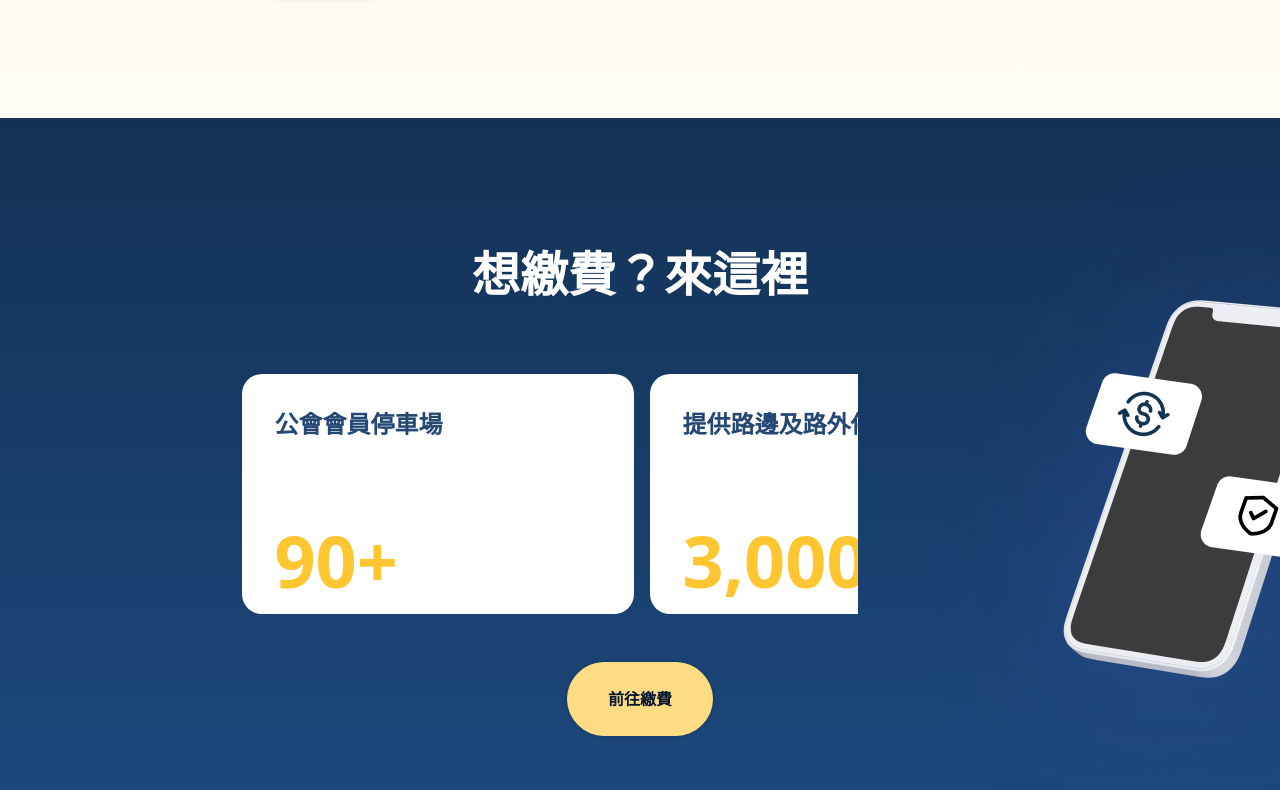
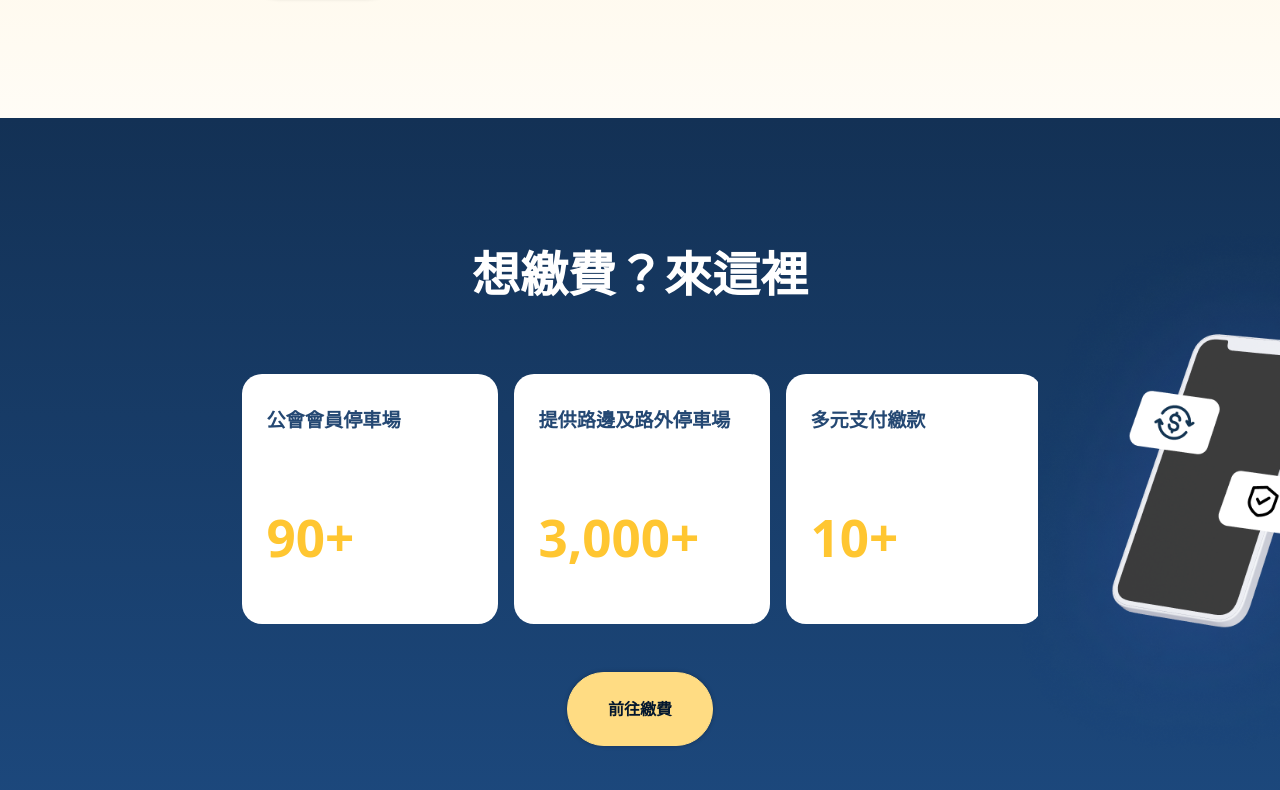
Before and after one commit to mitwitCTC/taipeiparking, a Vue app: page / in a window 1280 px wide. Shown: the part 1570-2360 px from the top of the page. Built offline with nearby package versions, Linux system fonts and the light colour scheme; no server answers.

Commit message:
feat: Modify tem-pay in index

```diff
--- a/src/components/index/PayBill.vue
+++ b/src/components/index/PayBill.vue
@@ -16,12 +16,12 @@
       />
       <ul class="d-flex justify-content-between p-0 pay-list">
         <li class="pay-item bg-white col-3">
-          <p class="text-navy03 fs-xl2 fw-bold text-start mb-16">
+          <p class="text-navy03 fw-bold text-start mb-16">
             {{ $t("pages.index.payBill.des1") }}
           </p>
-          <p class="text-yellow05 fs-xl8 fw-bold text-start">
+          <p class="text-yellow05 fw-bold text-start">
             <vue-count-to
-              class="text-yellow05 fs-xl8 fw-bold text-start"
+              class="text-yellow05 fw-bold text-start"
               :start-val="0"
               :end-val="90"
               :duration="2000"
@@ -31,12 +31,12 @@
           </p>
         </li>
         <li class="pay-item bg-white col-3">
-          <p class="text-navy03 fs-xl2 fw-bold text-start mb-16">
+          <p class="text-navy03 fw-bold text-start mb-16">
             {{ $t("pages.index.payBill.des2") }}
           </p>
-          <p class="text-yellow05 fs-xl8 fw-bold text-start">
+          <p class="text-yellow05 fw-bold text-start">
             <vue-count-to
-              class="text-yellow05 fs-xl8 fw-bold text-start"
+              class="text-yellow05 fw-bold text-start"
               :start-val="0"
               :end-val="3000"
               :duration="5000"
@@ -46,12 +46,12 @@
           </p>
         </li>
         <li class="pay-item bg-white col-3">
-          <p class="text-navy03 fs-xl2 fw-bold text-start mb-16">
+          <p class="text-navy03 fw-bold text-start mb-16">
             {{ $t("pages.index.payBill.des3") }}
           </p>
-          <p class="text-yellow05 fs-xl8 fw-bold text-start">
+          <p class="text-yellow05 fw-bold text-start">
             <vue-count-to
-              class="text-yellow05 fs-xl8 fw-bold text-start"
+              class="text-yellow05 fw-bold text-start"
               :start-val="0"
               :end-val="10"
               :duration="1000"
@@ -85,8 +85,11 @@
 
 .bg-desktop {
   position: absolute;
-  top: 0;
   right: 0;
+  height: 80%;
+  object-fit: contain; /* 確保圖像按比例縮放 */
+  top: 50%;
+  transform: translateY(-50%); /* 垂直置中 */
   z-index: -1;
 }
 
@@ -95,23 +98,35 @@
 }
 
 .pay-list {
+  position: relative; /* 使 bg-desktop 相對於這個元素定位 */
   overflow-x: auto; /* 使 ul 可以水平滑動 */
   white-space: nowrap; /* 防止 ul 在縮放時換行 */
   padding: 0; /* 移除內邊距 */
   margin: 0; /* 移除外邊距 */
-  margin-right: 200px;
 }
 
 .pay-item {
-  display: inline-block; /* 使 li 元素在水平方向上排列 */
-  width: 392px;
-  height: 240px;
-  padding-top: 32px;
-  padding-bottom: 24px;
-  padding-left: 32px;
-  padding-right: 192px;
+  display: flex; /* 使 li 元素在水平方向上排列 */
+  flex-direction: column;
+  justify-content: space-between;
+  width: 20vw;
+  aspect-ratio: 392/240;
+  padding: 32px 24px;
   border-radius: 20px;
   margin-right: 16px; /* 保留 li 元素之間的間距 */
+  box-sizing: border-box; /* 確保 padding 不會超過寬度 */
+}
+
+.pay-item p:first-of-type {
+  font-size: clamp(1rem, 1.5vw, 1.5rem); /* des1, des2, des3 的字體大小 */
+  white-space: normal; /* 允許文字換行 */
+  word-wrap: break-word; /* 讓過長的文字進行換行 */
+  flex-grow: 1;
+}
+
+.pay-item p:last-of-type {
+  font-size: clamp(2rem, 4vw, 4.5rem); /* 計數數值的字體大小 */
+  align-self: flex-start;
 }
 
 /* 隱藏 WebKit 瀏覽器中的滾動條 */
@@ -124,12 +139,6 @@
   scrollbar-width: none;
 }
 
-@media (max-width: 1400px) {
-  .pay-list {
-    margin-right: 180px;
-  }
-}
-
 @media (max-width: 800px) {
   .bg-desktop {
     display: none;
@@ -138,8 +147,25 @@
     display: block;
     margin: 0 auto;
   }
-  .pay-list {
-    margin-right: 0;
+
+  .pay-item {
+    width: 50vw;
+    aspect-ratio: 260/160;
+    padding: 16px 12px; /* 進一步縮小 padding */
+  }
+
+  .pay-item p:first-of-type {
+    font-size: clamp(2rem, 1.5vw, 2.5rem); /* des1, des2, des3 的字體大小 */
+  }
+
+  .pay-item p:last-of-type {
+    font-size: clamp(3rem, 4vw, 4.5rem); /* 計數數值的字體大小 */
+  }
+}
+
+@media (max-width: 560px) {
+  .pay-item {
+    width: 69vw;
   }
 }
 </style>
```
